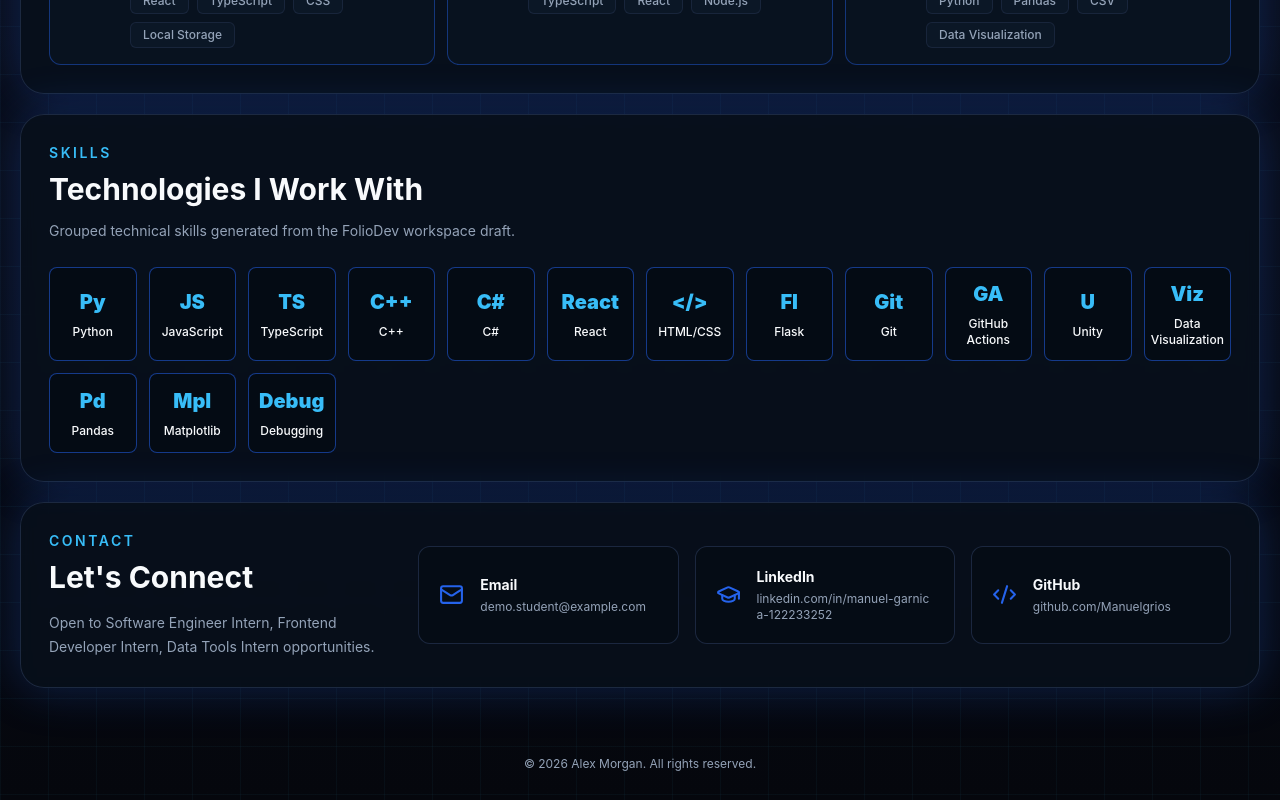
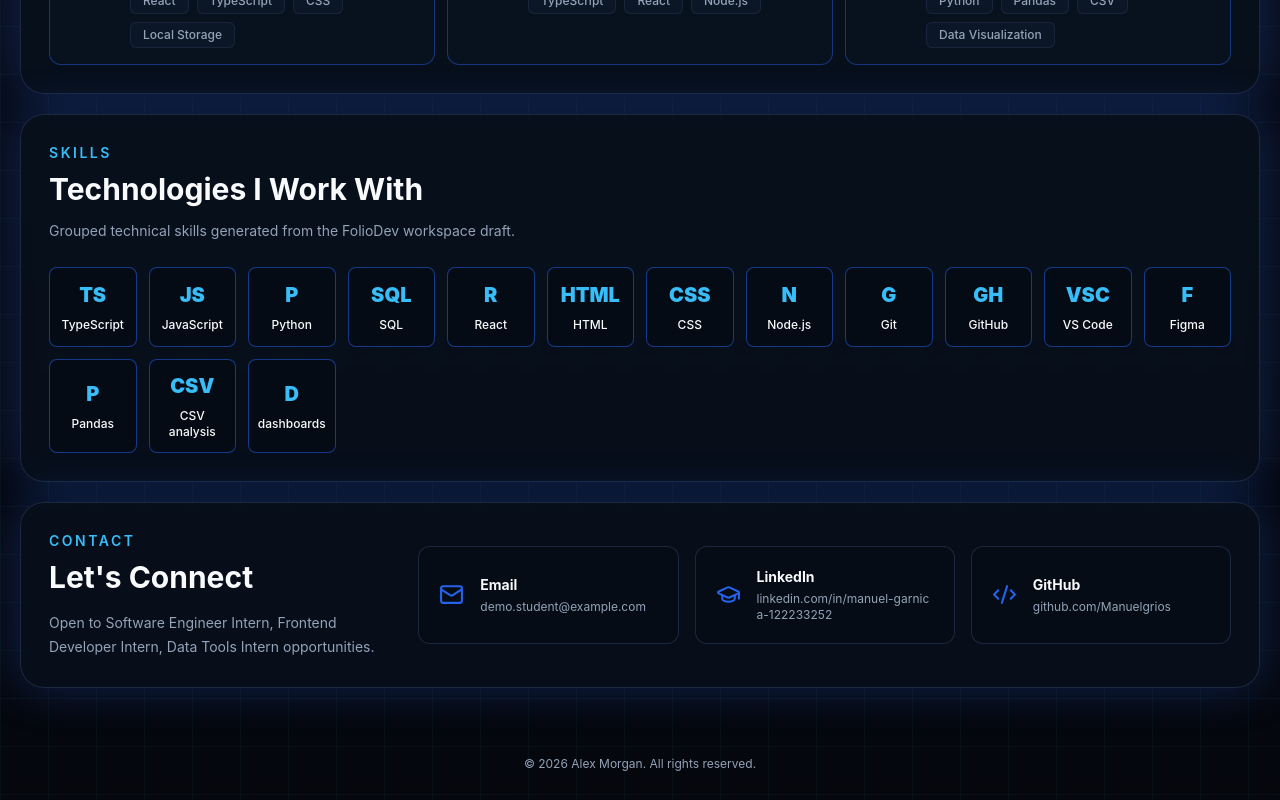
Before and after one commit to Manuelgrios/foliodev-pilot-006-portfolio, a React (Vite) app: page / in a window 1280 px wide. Shown: the part 1606-2406 px from the top of the page. Built offline with nearby package versions, Linux system fonts and the light colour scheme.

Commit message:
Auto-promote FolioDev generated portfolio data to live preview

```diff
--- a/src/data/skills.ts
+++ b/src/data/skills.ts
@@ -12,50 +12,100 @@
 
 export const skillCategories: SkillCategory[] = [
   {
-    category: "Languages",
-    items: [
-      { name: "Python", shortLabel: "Py", category: "Languages" },
-      { name: "JavaScript", shortLabel: "JS", category: "Languages" },
-      { name: "TypeScript", shortLabel: "TS", category: "Languages" },
-      { name: "C++", shortLabel: "C++", category: "Languages" },
-      { name: "C#", shortLabel: "C#", category: "Languages" },
-    ],
+    "category": "Languages",
+    "items": [
+      {
+        "name": "TypeScript",
+        "shortLabel": "TS",
+        "category": "Languages"
+      },
+      {
+        "name": "JavaScript",
+        "shortLabel": "JS",
+        "category": "Languages"
+      },
+      {
+        "name": "Python",
+        "shortLabel": "P",
+        "category": "Languages"
+      },
+      {
+        "name": "SQL",
+        "shortLabel": "SQL",
+        "category": "Languages"
+      }
+    ]
   },
   {
-    category: "Frontend",
-    items: [
-      { name: "React", shortLabel: "React", category: "Frontend" },
-      { name: "HTML/CSS", shortLabel: "</>", category: "Frontend" },
-    ],
+    "category": "Web",
+    "items": [
+      {
+        "name": "React",
+        "shortLabel": "R",
+        "category": "Web"
+      },
+      {
+        "name": "HTML",
+        "shortLabel": "HTML",
+        "category": "Web"
+      },
+      {
+        "name": "CSS",
+        "shortLabel": "CSS",
+        "category": "Web"
+      },
+      {
+        "name": "Node.js",
+        "shortLabel": "N",
+        "category": "Web"
+      }
+    ]
   },
   {
-    category: "Tools and Frameworks",
-    items: [
-      { name: "Flask", shortLabel: "Fl", category: "Tools and Frameworks" },
-      { name: "Git", shortLabel: "Git", category: "Tools and Frameworks" },
+    "category": "Tools",
+    "items": [
       {
-        name: "GitHub Actions",
-        shortLabel: "GA",
-        category: "Tools and Frameworks",
+        "name": "Git",
+        "shortLabel": "G",
+        "category": "Tools"
       },
-      { name: "Unity", shortLabel: "U", category: "Tools and Frameworks" },
-    ],
+      {
+        "name": "GitHub",
+        "shortLabel": "GH",
+        "category": "Tools"
+      },
+      {
+        "name": "VS Code",
+        "shortLabel": "VSC",
+        "category": "Tools"
+      },
+      {
+        "name": "Figma",
+        "shortLabel": "F",
+        "category": "Tools"
+      }
+    ]
   },
   {
-    category: "Data and Analysis",
-    items: [
+    "category": "Data",
+    "items": [
       {
-        name: "Data Visualization",
-        shortLabel: "Viz",
-        category: "Data and Analysis",
+        "name": "Pandas",
+        "shortLabel": "P",
+        "category": "Data"
       },
-      { name: "Pandas", shortLabel: "Pd", category: "Data and Analysis" },
-      { name: "Matplotlib", shortLabel: "Mpl", category: "Data and Analysis" },
-      { name: "Debugging", shortLabel: "Debug", category: "Data and Analysis" },
-    ],
-  },
+      {
+        "name": "CSV analysis",
+        "shortLabel": "CSV",
+        "category": "Data"
+      },
+      {
+        "name": "dashboards",
+        "shortLabel": "D",
+        "category": "Data"
+      }
+    ]
+  }
 ];
 
-export const skillItems: SkillItem[] = skillCategories.flatMap(
-  (category) => category.items,
-);
+export const skillItems: SkillItem[] = skillCategories.flatMap((category) => category.items);
```
